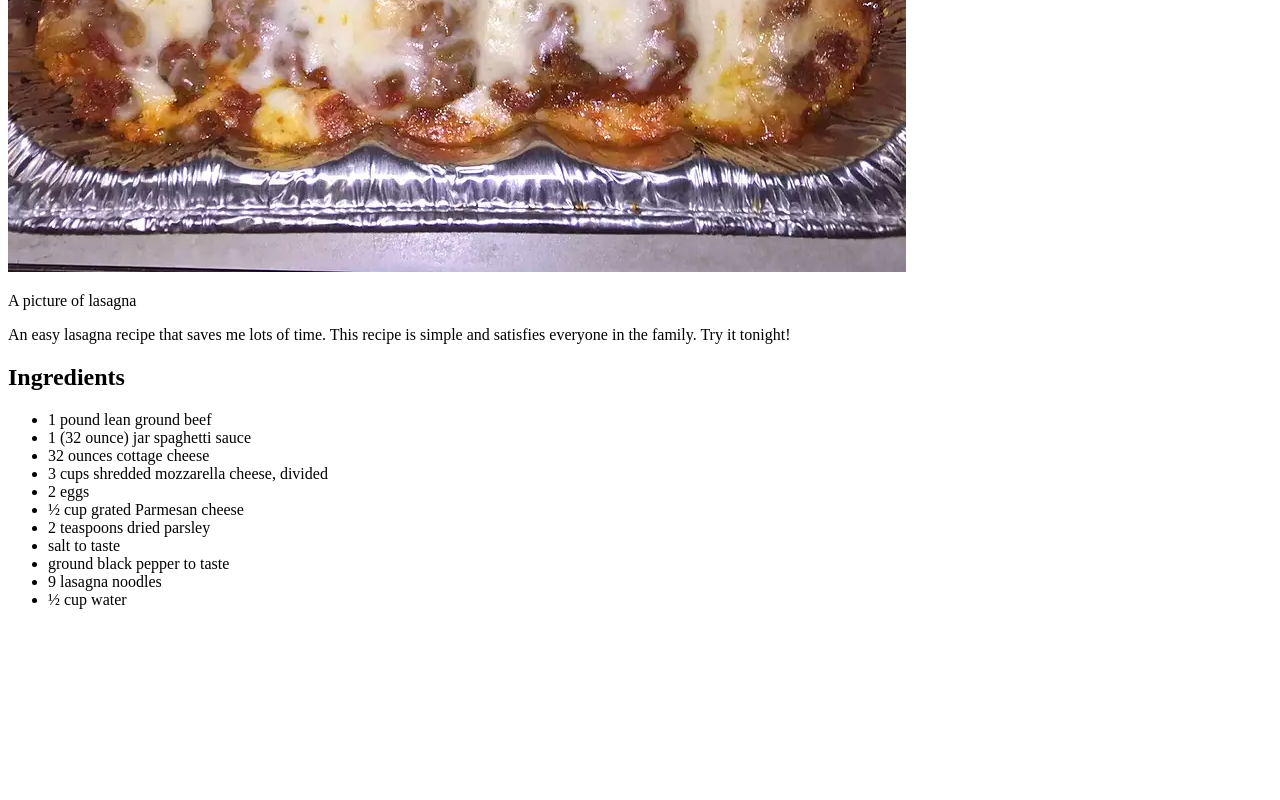
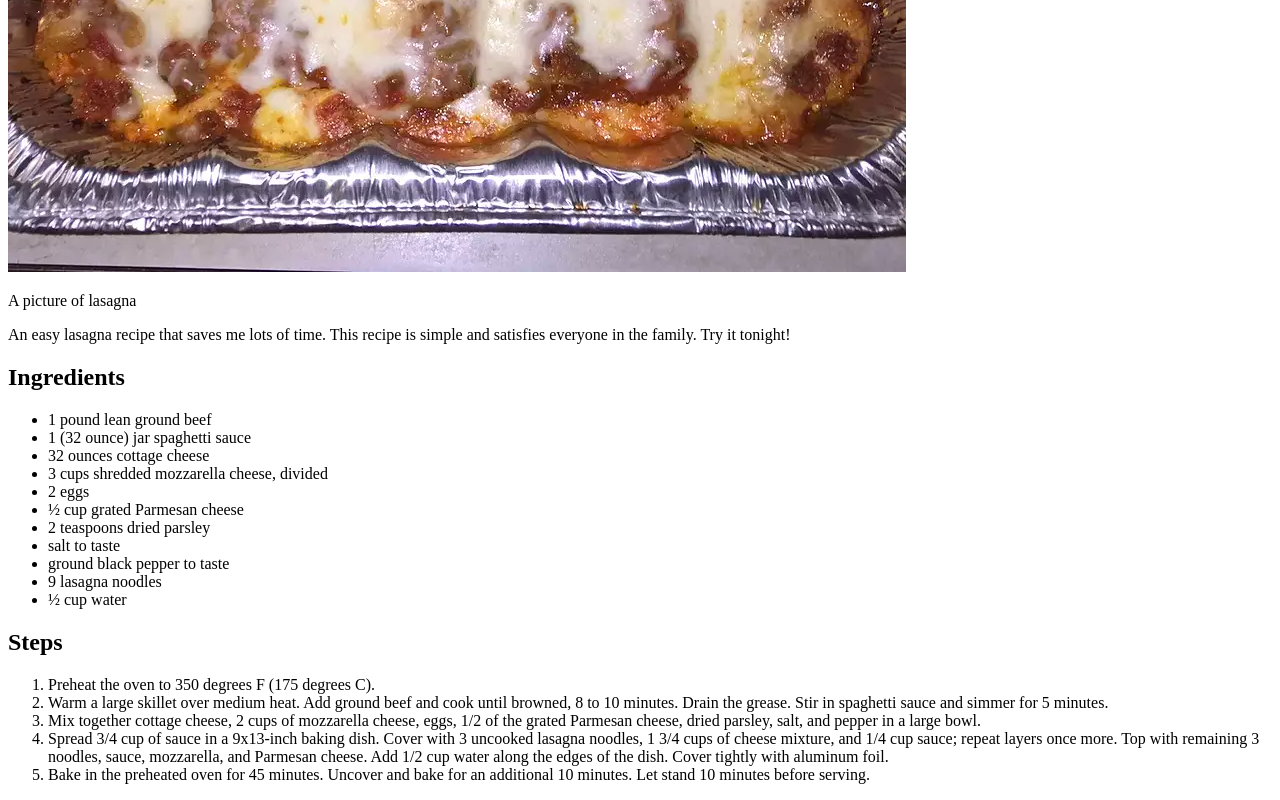
Before and after one commit to rama38/odin-recipes, a plain HTML site: page recipes/lasagna.html in a window 1280 px wide. Shown: the part 1005-1805 px from the top of the page. Before the commit the page ends 1630 px from the top, so only its background shows below. Drawn offline with Linux system fonts and the light colour scheme.

Commit message:
Add Steps heading and list of steps

```diff
--- a/recipes/lasagna.html
+++ b/recipes/lasagna.html
@@ -23,5 +23,13 @@
             <li>9 lasagna noodles</li>
             <li>½ cup water </li>
         </ul>
+        <h2>Steps</h2>
+        <ol>
+            <li>Preheat the oven to 350 degrees F (175 degrees C).</li>
+            <li>Warm a large skillet over medium heat. Add ground beef and cook until browned, 8 to 10 minutes. Drain the grease. Stir in spaghetti sauce and simmer for 5 minutes.</li>
+            <li>Mix together cottage cheese, 2 cups of mozzarella cheese, eggs, 1/2 of the grated Parmesan cheese, dried parsley, salt, and pepper in a large bowl.
+            <li>Spread 3/4 cup of sauce in a 9x13-inch baking dish. Cover with 3 uncooked lasagna noodles, 1 3/4 cups of cheese mixture, and 1/4 cup sauce; repeat layers once more. Top with remaining 3 noodles, sauce, mozzarella, and Parmesan cheese. Add 1/2 cup water along the edges of the dish. Cover tightly with aluminum foil.</li>
+            <li>Bake in the preheated oven for 45 minutes. Uncover and bake for an additional 10 minutes. Let stand 10 minutes before serving.</li>
+        </ol>
     </body>
 </html>
```
